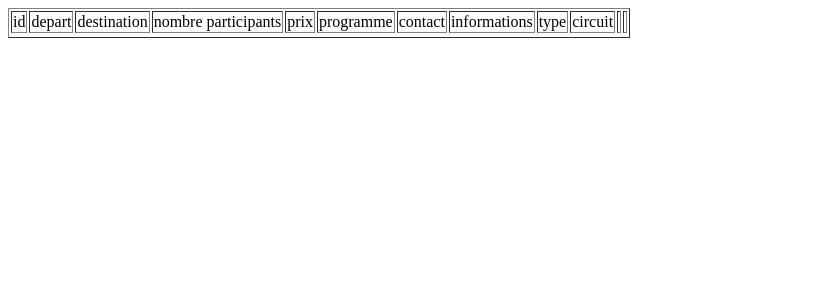
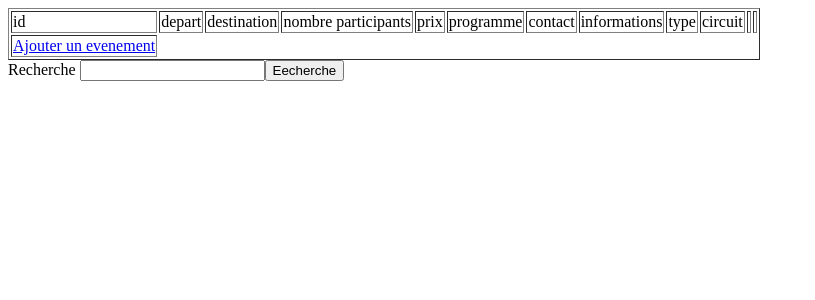
Before and after one commit to FatmaNL/HikeApp, a Symfony app: template templates/evenement/index.html.twig in a window 1280 px wide. Shown: the top 300 px of the page, without its empty margins (0-815 px from the left). Run offline with Twig, Linux system fonts and the light colour scheme; the template is opened without the code that fills it, so the values that code supplies are empty; some libraries are stand-ins or nearby versions.

Commit message:
search event

```diff
--- a/templates/evenement/index.html.twig
+++ b/templates/evenement/index.html.twig
@@ -26,13 +26,13 @@
 
     </tr>
 
-    <tr {% for e in evenement1 %}>
+    <tr {% for e in evenement %}>
         <td>{{ e.id }}</td>
         <td>{{ e.depart }}</td>
         <td>{{ e.destination }}</td>
         <td>{{ e.nbparticipant }}</td>
-
-
+        <td>{{ e.nbparticipant }}</td>
+        <td>{{ e.nbparticipant }}</td>s
         <td>{{ e.prix }}</td>
         <td>{{ e.programme }}</td>
         <td>{{ e.contact }}</td>
@@ -43,6 +43,14 @@
         <td><a href="{{ path ('updateevent',{'id':e.id}) }}">Modifier</a></td>
     </tr {% endfor %}>
 
+    <td><a href="{{ path ('addevent') }}">Ajouter un evenement</a></td>
+
 </table>
+
+<form method="post" action="{{ path('search') }}">
+    <label>Recherche</label>
+    <input type="text" name="search"><input type="submit" value="Eecherche">
+</form>
+
 </body>
 </html>
```
Also changed, not shown: src/Controller/EvenementController.php (+13 -2 lines).
